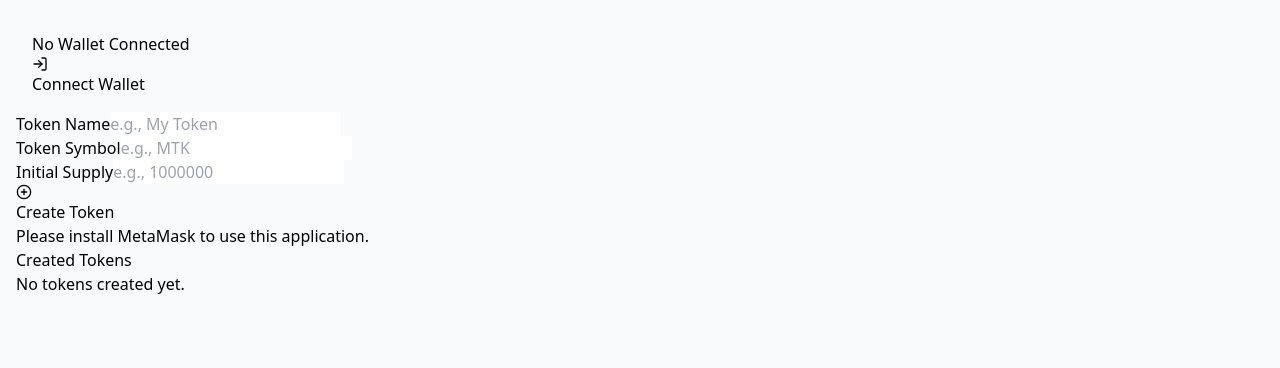
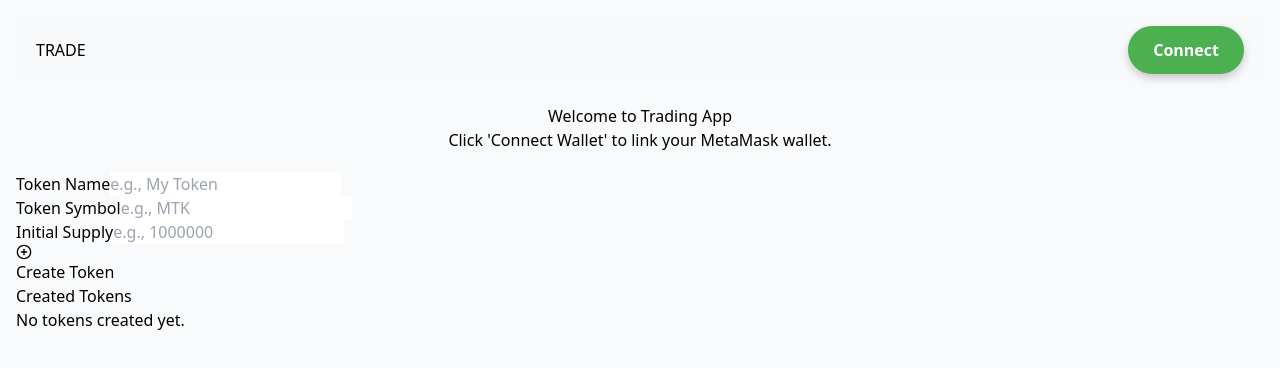
Before and after one commit to supremex04/IPO, a React (Create React App) app in the folder client/: page / in a window 1280 px wide. Shown: the top 368 px of the page. Built offline with nearby package versions, Linux system fonts and the light colour scheme.

Commit message:
button added

```diff
--- a/client/src/App.css
+++ b/client/src/App.css
@@ -3,3 +3,104 @@
 @tailwind utilities;
 
 /* You can add custom styles below */
+.App {
+    text-align: center;
+  }
+
+  .App-logo {
+    height: 40vmin;
+    pointer-events: none;
+  }
+
+  @media (prefers-reduced-motion: no-preference) {
+    .App-logo {
+      animation: App-logo-spin infinite 20s linear;
+    }
+  }
+
+  .App-header {
+    background-color: #282c34;
+    min-height: 100vh;
+    display: flex;
+    flex-direction: column;
+    align-items: center;
+    justify-content: center;
+    font-size: calc(10px + 2vmin);
+    color: white;
+  }
+
+  .App-link {
+    color: #61dafb;
+  }
+
+  @keyframes App-logo-spin {
+    from {
+      transform: rotate(0deg);
+    }
+    to {
+      transform: rotate(360deg);
+    }
+  }
+  nav {
+    padding: 10px 20px;
+    background-color: #f8f9fa;
+    display: flex;
+    justify-content: space-between;
+    align-items: center;
+  }
+
+  h2 {
+    margin: 0;
+  }
+
+  /* Styles for the Connect and Disconnect buttons */
+  .connect-button {
+    padding: 12px 25px;
+    background-color: #4caf50; /* Green for connect */
+    color: #fff;
+    border: none;
+    border-radius: 30px; /* Rounded edges */
+    cursor: pointer;
+    font-size: 16px;
+    font-weight: bold;
+    transition: all 0.3s ease;
+    box-shadow: 0 4px 8px rgba(0, 0, 0, 0.2);
+  }
+
+  .connect-button:hover {
+    background-color: #388e3c;
+    transform: scale(1.05); /* Slight zoom effect */
+    box-shadow: 0 6px 12px rgba(0, 0, 0, 0.3);
+  }
+
+  .disconnect-button {
+    padding: 12px 25px;
+    background-color: #f44336; /* Red for disconnect */
+    color: #fff;
+    border: none;
+    border-radius: 30px; /* Rounded edges */
+    cursor: pointer;
+    font-size: 16px;
+    font-weight: bold;
+    transition: all 0.3s ease;
+    box-shadow: 0 4px 8px rgba(0, 0, 0, 0.2);
+  }
+
+  .disconnect-button:hover {
+    background-color: #d32f2f;
+    transform: scale(1.05); /* Slight zoom effect */
+    box-shadow: 0 6px 12px rgba(0, 0, 0, 0.3);
+  }
+
+  /* Add active state for button press effect */
+  .connect-button:active,
+  .disconnect-button:active {
+    transform: scale(0.95);
+    box-shadow: 0 2px 4px rgba(0, 0, 0, 0.2);
+  }
+
+
+  main {
+    padding: 20px;
+    text-align: center;
+  }
--- a/client/src/components/WalletConnect.jsx
+++ b/client/src/components/WalletConnect.jsx
@@ -1,43 +1,105 @@
-import React, { useEffect } from "react";
-import { FiLogIn } from "react-icons/fi";
+// import React, { useEffect } from "react";
+// import { FiLogIn } from "react-icons/fi";
 
-const WalletConnect = ({ account, setAccount, setStatus }) => {
-  useEffect(() => {
+// const WalletConnect = ({ account, setAccount, setStatus }) => {
+//   useEffect(() => {
+//     const connectWallet = async () => {
+//       if (window.ethereum) {
+//         try {
+//           const accounts = await window.ethereum.request({
+//             method: "eth_requestAccounts",
+//           });
+//           setAccount(accounts[0]);
+//           setStatus("Wallet connected successfully.");
+//         } catch (error) {
+//           setStatus("Error connecting to wallet: " + error.message);
+//         }
+//       } else {
+//         setStatus("Please install MetaMask to use this application.");
+//       }
+//     };
+
+//     connectWallet();
+//   }, [setAccount, setStatus]);
+
+//   return (
+//     <div className="flex items-center justify-between bg-white shadow-md p-4 rounded-lg">
+//       <p className="text-sm">
+//         {account
+//           ? `Connected Wallet: ${account.slice(0, 6)}...${account.slice(-4)}`
+//           : "No Wallet Connected"}
+//       </p>
+//       <button
+//         className="flex items-center gap-2 text-blue-600 hover:text-blue-800"
+//         onClick={() => window.ethereum && window.ethereum.request({ method: "eth_requestAccounts" })}
+//       >
+//         <FiLogIn />
+//         {account ? "Switch Wallet" : "Connect Wallet"}
+//       </button>
+//     </div>
+//   );
+// };
+import React, { useState } from "react";
+import "../App.css"; // Import the separate CSS file
+
+const WalletConnect= () => {
+  const [account, setAccount] = useState(null);
+
+  // Function to connect MetaMask
   const connectWallet = async () => {
     if (window.ethereum) {
       try {
         const accounts = await window.ethereum.request({
           method: "eth_requestAccounts",
         });
-          setAccount(accounts[0]);
-          setStatus("Wallet connected successfully.");
+        setAccount(accounts[0]); // Save connected wallet address
       } catch (error) {
-          setStatus("Error connecting to wallet: " + error.message);
+        console.error("Error connecting wallet:", error);
       }
     } else {
-        setStatus("Please install MetaMask to use this application.");
+      alert("MetaMask is not installed. Please install it to use this feature.");
     }
   };
 
+  // Function to disconnect the wallet
+  const disconnectWallet = () => {
+    setAccount(null); // Clear the connected account
+  };
+
+  // Handler for the button click (connect or disconnect based on state)
+  const handleWalletButton = () => {
+    if (account) {
+      disconnectWallet();
+    } else {
       connectWallet();
-  }, [setAccount, setStatus]);
+    }
+  };
 
   return (
-    <div className="flex items-center justify-between bg-white shadow-md p-4 rounded-lg">
-      <p className="text-sm">
+    <div>
+      <nav className="navbar">
+        <h2 className="logo">TRADE</h2>
+        <button
+          onClick={handleWalletButton}
+          className={account ? "button disconnect-button" : "button connect-button"}
+        >
           {account
-          ? `Connected Wallet: ${account.slice(0, 6)}...${account.slice(-4)}`
-          : "No Wallet Connected"}
+            ? `Connected: ${account.slice(0, 6)}...${account.slice(-4)} (Disconnect)`
+            : "Connect"}
+        </button>
+      </nav>
+      <main className="main">
+        <h1>Welcome to Trading App</h1>
+        <p>
+          {account
+            ? "Wallet is connected. You can disconnect anytime."
+            : "Click 'Connect Wallet' to link your MetaMask wallet."}
         </p>
-      <button
-        className="flex items-center gap-2 text-blue-600 hover:text-blue-800"
-        onClick={() => window.ethereum && window.ethereum.request({ method: "eth_requestAccounts" })}
-      >
-        <FiLogIn />
-        {account ? "Switch Wallet" : "Connect Wallet"}
-      </button>
+      </main>
     </div>
   );
 };
 
+//export default App;
+
 export default WalletConnect;
```
Lines whose indentation alone changed are shown as unchanged.
